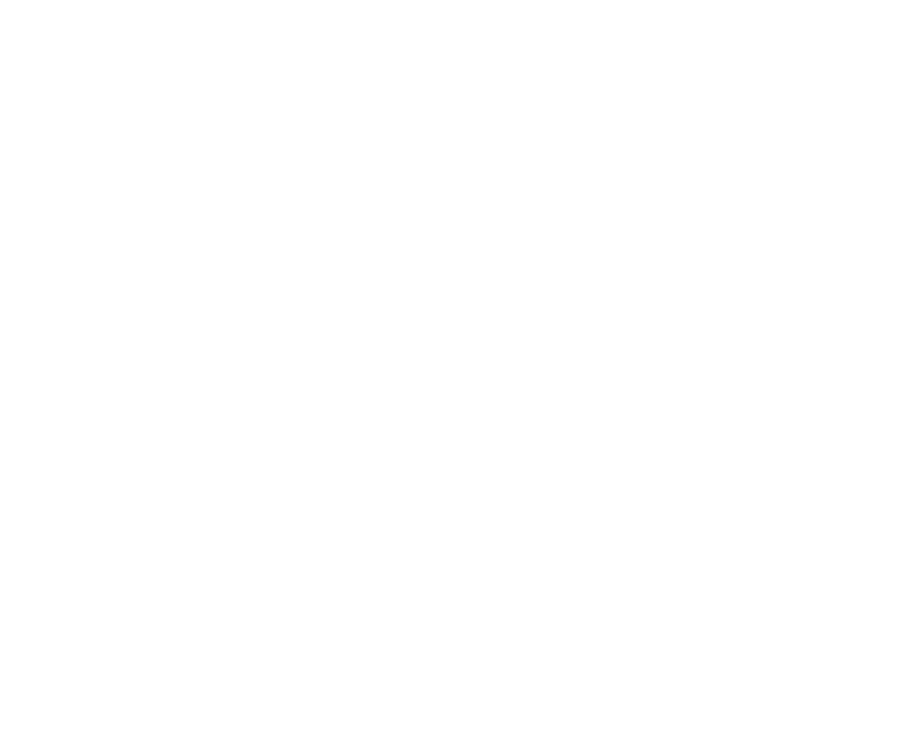
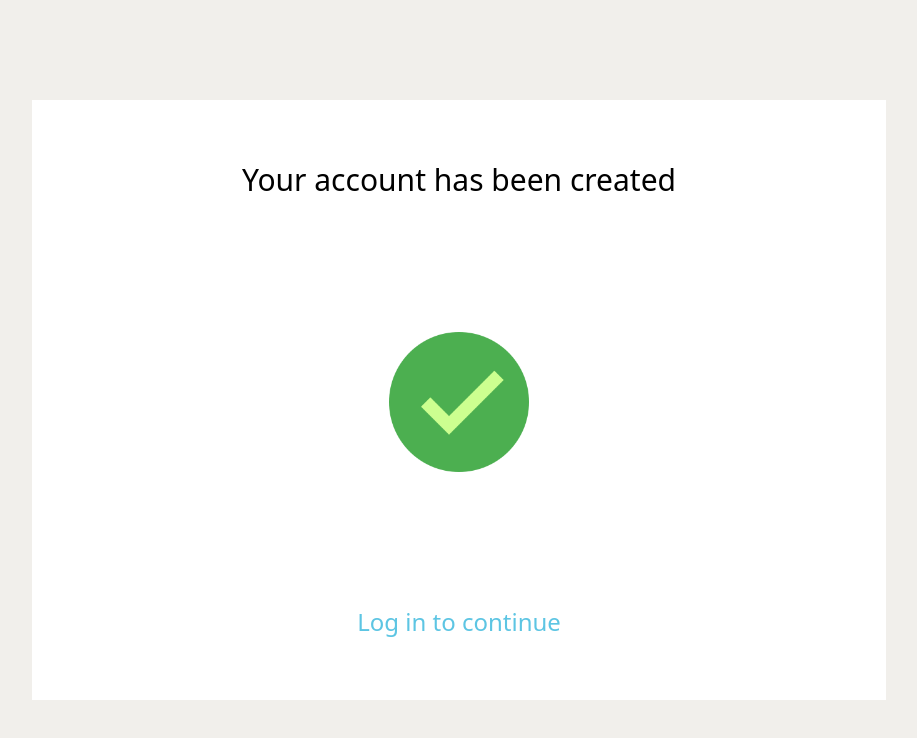
Before and after one commit to adatechschool/projet_collectif_vente_de_meubles-team_vinma, a React (Create React App) app in the folder front/: page /confirmation in a window 1280 px wide. Before the commit this address had no page. Shown: the top 738 px of the page, without its empty margins (181-1098 px from the left). Built offline with nearby package versions, Linux system fonts and the light colour scheme.

Commit message:
added page/confirmation

```diff
--- a/front/src/App.jsx
+++ b/front/src/App.jsx
@@ -8,6 +8,7 @@
 import Publication from "./pages/Publication";
 import Home from "./pages/Home"
 import Product from "./pages/Product";
+import Confirmation from "./pages/Confirmation";
 
 function App() {
 
@@ -20,6 +21,7 @@
         <Route path="/account" element={<Account/>}/>
         <Route path="/publication" element={<Publication/>}/>
         <Route path="/product" element={<Product/>}/>
+        <Route path="/confirmation" element={<Confirmation/>}/>
 
       </Routes>
     </BrowserRouter>
--- /dev/null
+++ b/front/src/pages/Confirmation.jsx
@@ -0,0 +1,17 @@
+import coche from "../img/coche.png"
+
+const Confirmation = () => {
+    return (
+        <div className="w-full h-screen bg-beige flex justify-center items-center">
+            <div className="w-2/3 h-3/4 bg-white flex flex-col justify-center items-center justify-around">
+                <p className="text-balck text-3xl">Your account has been created</p>
+                <img src={coche} alt="coche" className="w-40"/>
+                <p>
+                    <a className="text-marineblue text-2xl" href="/Login">Log in to continue</a>
+                </p>
+            </div>
+        </div>
+    )
+}
+
+export default Confirmation;
```
Also changed, not shown: front/src/img/coche.png (added).
